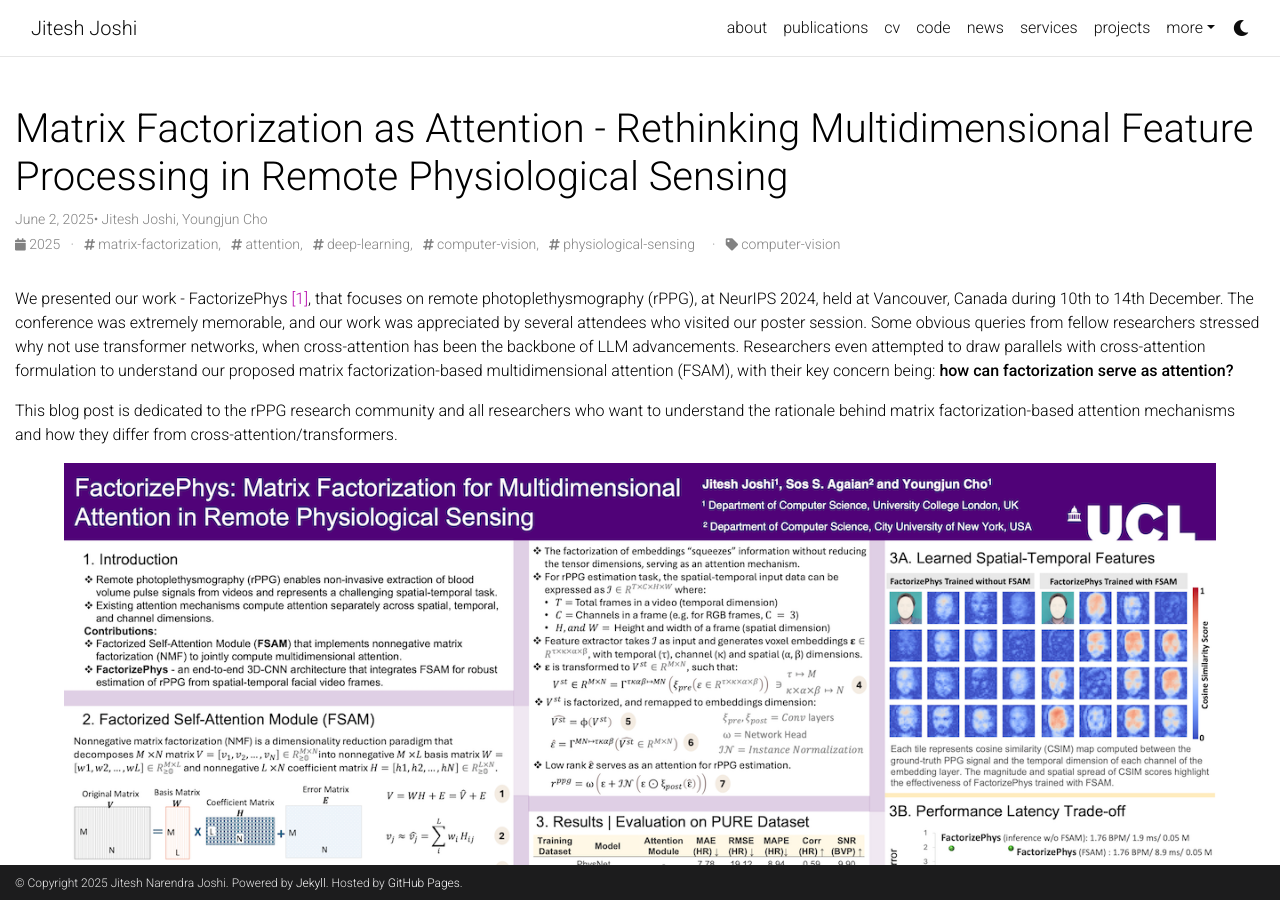
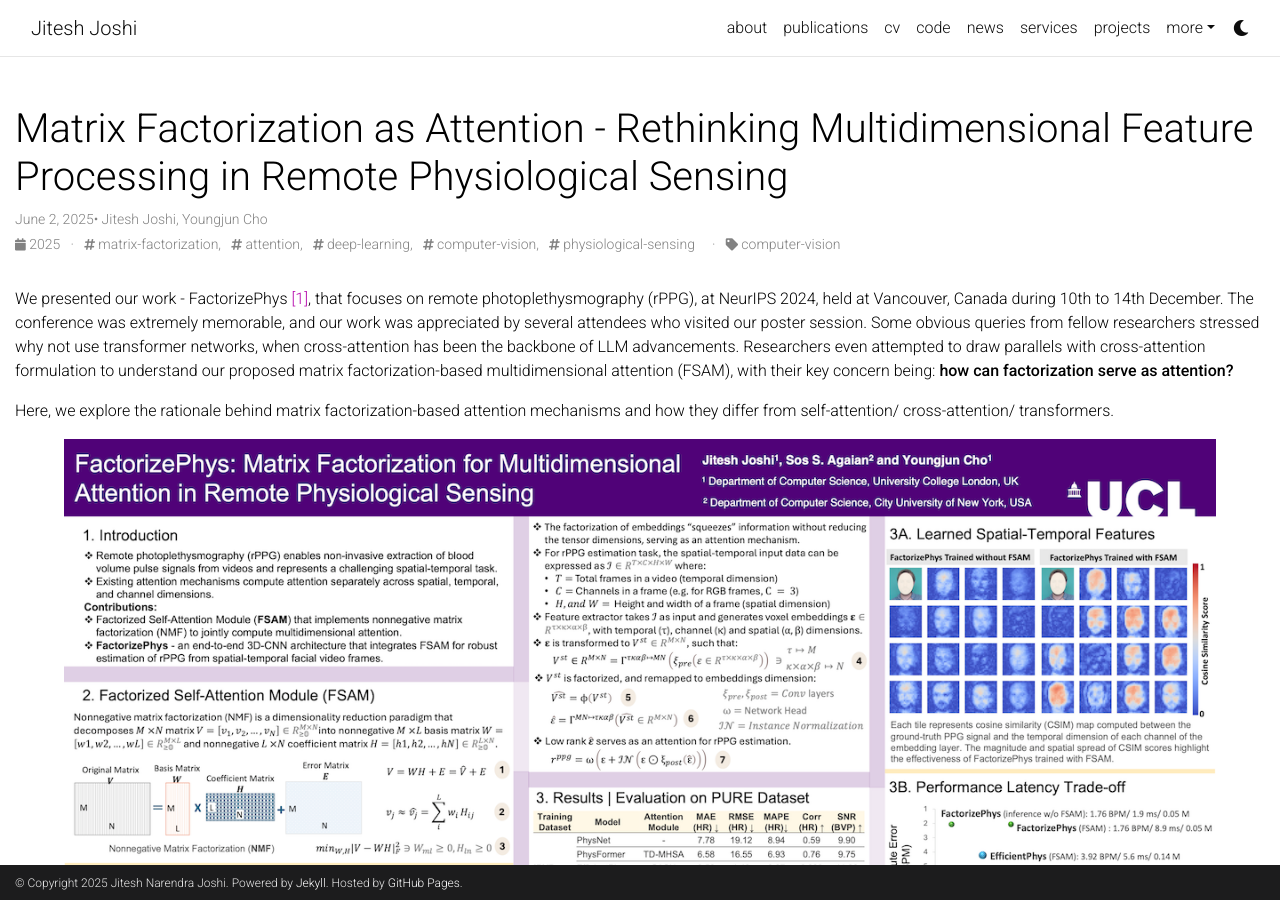
Before and after one commit to jnj256/jnj256.github.io, a Jekyll site: the page built from _posts/2025-06-02-FactorizePhys.md, in a window 1280 px wide and 900 px high. Built offline with Jekyll 4.4.1, drawn with Linux system fonts in a browser that asks for light colours; comment, search, counter and statistics services are not loaded; a style sheet for code colours, icons or effects is not loaded.

Commit message:
updated blog

```diff
--- a/_posts/2025-06-02-FactorizePhys.md
+++ b/_posts/2025-06-02-FactorizePhys.md
@@ -12,7 +12,7 @@ author: Jitesh Joshi, Youngjun Cho
 
 We presented our work - FactorizePhys [[1]](#references), that focuses on remote photoplethysmography (rPPG), at NeurIPS 2024, held at Vancouver, Canada during 10th to 14th December. The conference was extremely memorable, and our work was appreciated by several attendees who visited our poster session. Some obvious queries from fellow researchers stressed why not use transformer networks, when cross-attention has been the backbone of LLM advancements. Researchers even attempted to draw parallels with cross-attention formulation to understand our proposed matrix factorization-based multidimensional attention (FSAM), with their key concern being: **how can factorization serve as attention?**
 
-This blog post is dedicated to the rPPG research community and all researchers who want to understand the rationale behind matrix factorization-based attention mechanisms and how they differ from cross-attention/transformers.
+Here, we explore the rationale behind matrix factorization-based attention mechanisms and how they differ from self-attention/ cross-attention/ transformers.
 
 <!-- ![FactorizePhys Poster](/assets/img/factorizephys/FactorizePhys_Poster.png) -->
 <div align="center">
@@ -147,6 +147,7 @@ $$Attention(Q,K,V) = softmax(QK^T/√d_k)V$$
 | SCAMPS → PURE      | 16.64 ± 2.95      | 6.21 ± 2.26          | **5.43 ± 1.93**          |
 | UBFC → PURE        | 8.90 ± 2.15       | 4.71 ± 1.79          | **0.48 ± 0.17**          |
 
+
 **Key insight**: When trained on synthetic data (SCAMPS) and tested on real data, FactorizePhys shows the smallest performance gap, indicating superior domain transfer.
 
 *Table 3: Cross-dataset generalization performance comparison*
```
